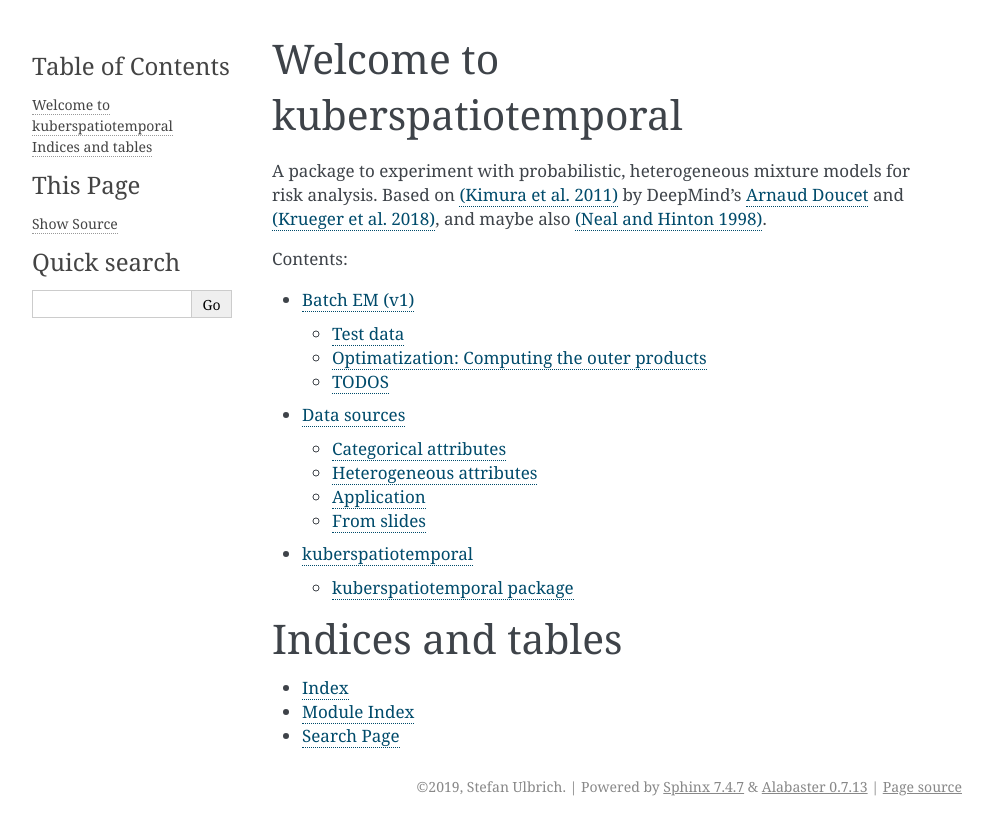
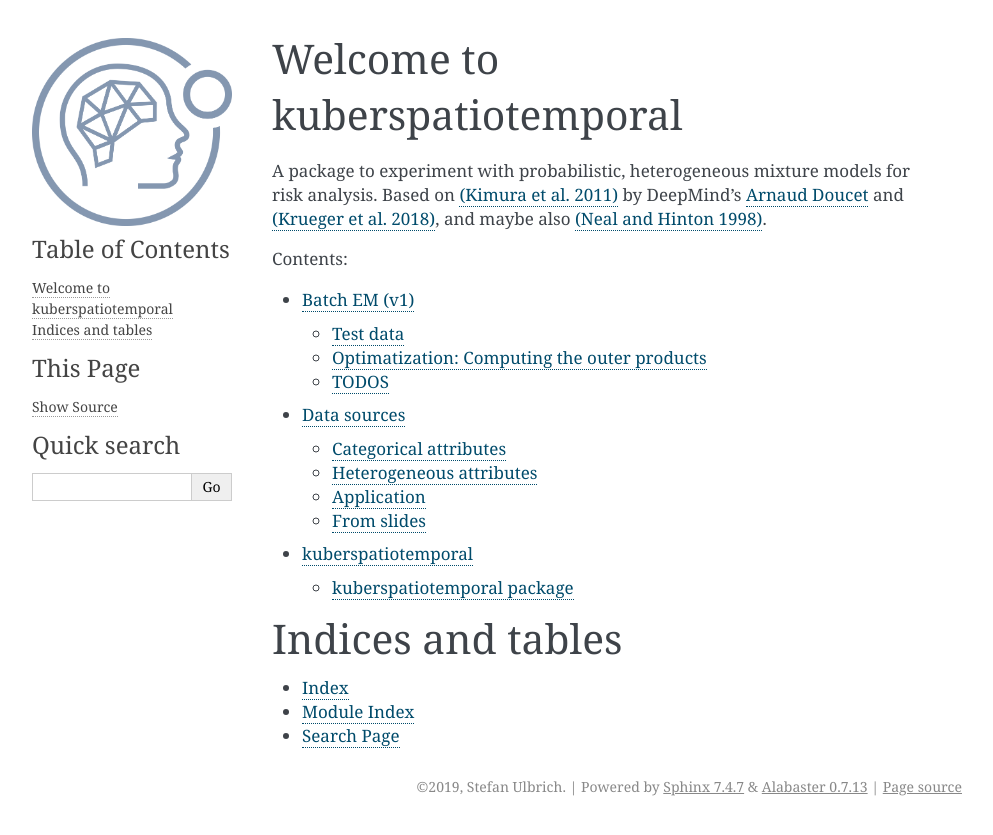
Before and after one commit to yasamansamiee/aiml_troubleshooting, a Sphinx documentation site: the page built from doc/source/index.rst, in a window 1280 px wide. Shown: the top 835 px of the page, without its empty margins (148-1141 px from the left). Built offline with Sphinx 7.4.7, drawn with Linux system fonts in a browser that asks for light colours; pages that are not in the unit, such as notebooks, are missing from menus.

Commit message:
Change acceptto logo

```diff
--- a/doc/source/conf.py
+++ b/doc/source/conf.py
@@ -102,7 +102,7 @@ html_theme = 'alabaster'
 # html_theme = 'sphinx_rtd_theme'
 html_favicon = "_static/favicon.ico"
 
-html_logo ="_static/acceptto.png"
+html_logo ="_static/acceptto-gray.png"
 
 
 # Add any paths that contain custom static files (such as style sheets) here,
```
